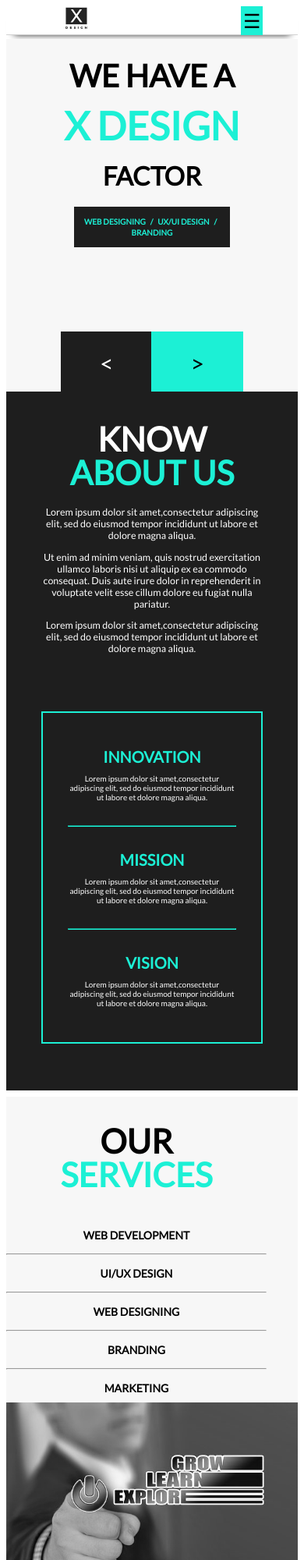
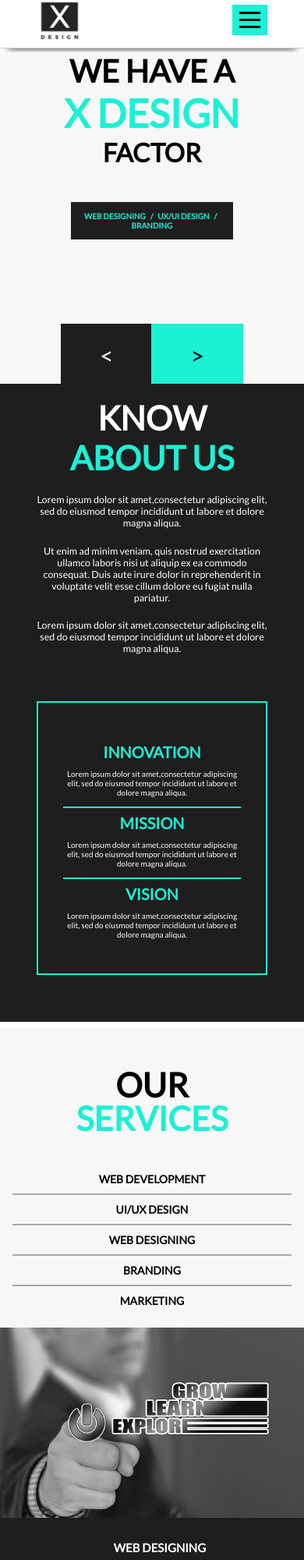
Before and after one commit to anweshadebnath/internet-academy, a plain HTML site: page index.html in a window 390 px wide. Shown: the top 2000 px of the page at 78% size. Drawn offline with Linux system fonts and the light colour scheme.

Commit message:
Changes - feedback vinay, hamburger, reset css

```diff
--- a/index.html
+++ b/index.html
@@ -12,7 +12,11 @@
 <body>
     <nav class="navigation">
         <img class="navigation_logo" src="images/logo.png">
-        <div class="navigation_hamburger"  onclick="myFunction()">&#9776;</div>
+        <div class="navigation_hamburger" onclick="toggleMenu()">
+            <div class="navigation_hamburger-bar"></div>
+            <div class="navigation_hamburger-bar"></div>
+            <div class="navigation_hamburger-bar"></div>
+        </div>
         <div class="navigation_hamburger-links" id="navigation_hamburger-links">
             <a class="navigation_hamburger-link" href="#aboutus">ABOUT US</a>
             <a class="navigation_hamburger-link" href="#service">SERVICE</a>
@@ -57,10 +61,10 @@
         <div class="block3_content2">
             <div class="block3_content2-box1-title">INNOVATION</div>
             <div class="block3_content2-box1-content">Lorem ipsum dolor sit amet,consectetur adipiscing elit, sed do eiusmod tempor incididunt ut labore et dolore magna aliqua.</div>
-            <hr class="separator">
+            <!-- s<hr class="separator"> -->
             <div class="block3_content2-box2-title">MISSION</div>
             <div class="block3_content2-box2-content">Lorem ipsum dolor sit amet,consectetur adipiscing elit, sed do eiusmod tempor incididunt ut labore et dolore magna aliqua.</div>
-            <hr class="separator">
+            <!-- <hr class="separator"> -->
             <div class="block3_content2-box3-title">VISION</div>
             <div class="block3_content2-box3-content">Lorem ipsum dolor sit amet,consectetur adipiscing elit, sed do eiusmod tempor incididunt ut labore et dolore magna aliqua.</div>
         </div>
@@ -70,14 +74,14 @@
             <div class="block4_content1-line1">OUR</div>
             <div class="block4_content1-line2">SERVICES</div>
             <div class="block4_content1-menu-item">WEB DEVELOPMENT</div>
-            <hr>
+            <!-- <hr> -->
             <div class="block4_content1-menu-item">UI/UX DESIGN</div>
-            <hr>
+            <!-- <hr> -->
             <div class="block4_content1-menu-item">WEB DESIGNING</div>
-            <hr>
+            <!-- <hr> -->
             <div class="block4_content1-menu-item">BRANDING</div>
-            <hr>
-            <div class="block4_content1-menu-item">MARKETING</div>
+            <!-- <hr> -->
+            <div class="block4_content1-menu-item-last">MARKETING</div>
         </div>
         <div class="block4_content2">
             <div class="block4_content2-imgbox">
--- a/script.js
+++ b/script.js
@@ -1,4 +1,4 @@
-function myFunction() {
+function toggleMenu() {
     var element = document.getElementById("navigation_hamburger-links");
     element.classList.toggle("navigation_hamburger-toggle");
 }
--- a/styles.css
+++ b/styles.css
@@ -1,11 +1,15 @@
 html {
     font-size: 16px;
+}
+
+* {
+    margin: 0px;
+    padding: 0px;
 }
 
 .navigation_logo {
     height: auto;
     width: 12%;
-    padding-left: 10%;
 }
 
 .navigation_link {
@@ -38,6 +42,14 @@ html {
 
 .navigation_hamburger {
     display: none;
+    margin-top: 2%;
+}
+
+.navigation_hamburger-bar {
+    width: 4vw;
+    height: 3px;
+    margin: 4px;
+    background-color: black;
 }
 
 
@@ -80,7 +92,6 @@ body {
 
 .block2_content {
     text-align: right;
-    line-height: 14px;
 }
 
 .block2_content-line1 {
@@ -97,6 +108,7 @@ body {
 .block2_content-line3 {
     font-size: 4.3rem;
     font-weight: bolder;
+    margin-bottom: 12%;
 }
 
 .block2_content-line4 {
@@ -146,14 +158,12 @@ body {
     font-size: 4.3rem;
     font-weight: bolder;
     color: white;
-    line-height: 0;
 }
 
 .block3_content1-line2 {
     font-size: 4.3rem;
     font-weight: bolder;
     color: #1cf0d5;
-    line-height: 0;
 }
 
 .block3_content1-line3,
@@ -162,6 +172,7 @@ body {
     color: white;
     font-size: 1.25rem;
     margin-right: 55px;
+    margin-top: 7%;
 }
 
 .block3_content2 {
@@ -178,17 +189,18 @@ body {
     font-size: 2rem;
     font-weight: bolder;
     margin-bottom: 10px;
+    margin-top: 7px;
 }
 
 .block3_content2-box1-content,
-.block3_content2-box2-content,
+.block3_content2-box2-content {
+    color: white;
+    border-bottom: solid 2px #1cf0d5;
+    padding-bottom: 12px;
+}
+
 .block3_content2-box3-content {
     color: white;
-}
-
-.separator {
-    border-color: #1cf0d5;
-    margin: 30px 0;
 }
 
 .block4 {
@@ -233,6 +245,13 @@ body {
 }
 
 .block4_content1-menu-item {
+    font-size: 1.4rem;
+    font-weight: bolder;
+    padding: 10px;
+    border-bottom: solid 2px darkgrey;
+}
+
+.block4_content1-menu-item-last {
     font-size: 1.4rem;
     font-weight: bolder;
     padding: 10px;
@@ -370,7 +389,7 @@ body {
 .block5_aside {
     display: flex;
     position: absolute;
-    right: 125px;
+    right: 149px;
     top: 122px;
 }
 
@@ -411,7 +430,7 @@ body {
 .block6_aside {
     display: flex;
     position: absolute;
-    right: 125px;
+    right: 155px;
     top: 122px;
 }
 
@@ -584,7 +603,7 @@ body {
 
 .footer {
     background-color: #171717;
-    padding: 1% 12% 1% 12%;
+    padding: 2% 12% 2% 12%;
     display: flex;
     flex-wrap: wrap;
     justify-content: space-between;
@@ -619,6 +638,7 @@ body {
 }
 
 
+
 /* Extra large devices (large laptops and desktops, 1200px and up) */
 
 @media only screen and (min-width: 1200px) {
@@ -628,12 +648,14 @@ body {
 }
 
 
+
 /* Large devices (laptops/desktops, 1200px and down) */
 
 @media only screen and (max-width: 1200px) {
     html {
         font-size: 15px;
     }
+
     .block2 {
         padding-left: 3%;
     }
@@ -650,21 +672,29 @@ body {
     .block2 {
         padding-right: 3%;
     }
+
     .block2_img img {
         width: 121%;
     }
+
     .block2_button1,
     .block2_button2 {
         font-size: 3rem;
     }
+    .block5_aside {
+        display: none;
+    }
+
     .block6 {
         padding-left: 0px;
         padding-right: 0px;
     }
+
     .block6_line1,
     .block6_line2 {
         text-align: center;
     }
+
     .block6_aside {
         display: none;
     }
@@ -678,6 +708,7 @@ body {
     .navigation_links {
         display: none;
     }
+
     .navigation_hamburger {
         float: right;
         display: block;
@@ -693,15 +724,19 @@ body {
     .block2 {
         text-align: center;
     }
+
     .block2_content {
         text-align: -webkit-center;
     }
+
     .block2_content-line1 {
         font-size: 3.3rem;
     }
+
     .block2_content-line2 {
         font-size: 4rem;
     }
+
     .block2_content-line3 {
         font-size: 3.3rem;
     }
@@ -714,6 +749,7 @@ body {
         flex-direction: column;
         text-align: center;
     }
+
     .block3_content1-line3,
     .block3_content1-line4,
     .block3_content1-line5 {
@@ -721,9 +757,12 @@ body {
     }
 
     .block4 {
-        text-align: center;
+        text-align: -webkit-center;
         padding-right: 0px;
         padding-left: 0px;
+    }
+    .block4_content1 {
+        padding: 4%
     }
 
 
@@ -731,16 +770,29 @@ body {
         margin: 1%;
     }
 
+    .block5_line1,
+    .block5_line2 {
+        text-align: center;
+    }
+    .block5_img-box-left {
+        height: 260px;
+    }
+    .block5_img-box-left-txt {
+        font-size: 1rem;
+    }
+
 
     .block6_image-box {
         display: block;
     }
+
     .block6_img-box-left {
         text-align: center;
         width: 51%;
         margin: auto;
         margin-bottom: 12%;
     }
+
     .block7 {
         display: block;
         padding-left: 0px;
@@ -750,20 +802,33 @@ body {
     .block7_right {
         width: 60%;
     }
+
     .block7_left {
         width: 100%;
         margin-top: 0;
+        padding-top: 10%;
     }
+
     .footer {
-        padding-right: 18%;
+        display: block;
+        text-align: -webkit-center;
+    }
+    .footer_icons {
+        padding-top: 5%;
     }
 }
-
 
 /* Extra small devices (phones, 600px and down) */
 
 @media only screen and (max-width: 600px) {
 
+    .navigation_logo {
+        width: 15%;
+    }
+    .navigation_hamburger-bar {
+        margin: 6px;
+        width: 6vw;
+    }
 
     .block2_img {
         display: none;
@@ -777,38 +842,47 @@ body {
     .block4 {
         flex-direction: column;
     }
+
     .block4_content3-box {
         margin: 7%;
+        width: 45%
     }
+
     .block4_content3 {
         flex-direction: column;
         align-items: center;
     }
+
     .block4_content3-num {
         top: 0px;
         left: -95px;
     }
+
+
     .block4_content3-box:nth-child(3)>.block4_content3-num {
         left: -45px;
     }
-    .block5_aside {
-        display: none;
-    }
+
+
     .block5_img-box-left-txt {
         font-size: 1rem;
     }
+
     .block7_left-line1,
     .block7_left-line2 {
         display: inline;
         font-size: 3rem;
     }
+
     .block7_left-line2:before {
         content: "\00a0 ";
     }
+
     .footer_icons {
         width: 30%;
     }
 }
+
 
 /* Extra Extra small devices (phones, 414px and down) */
 
@@ -816,6 +890,13 @@ body {
     html {
         font-size: 10px;
     }
+    .navigation_logo {
+        width: 20%;
+    }
+    .navigation_hamburger-bar {
+        width: 7vw;
+    }
+
 
     .block2_content-line1 {
         font-size: 4rem;
@@ -833,13 +914,23 @@ body {
     .block4_content3-num {
         left: -65px;
     }
+
     .block4_content3-box:nth-child(3)>.block4_content3-num {
         left: -30px;
     }
+    .block5_img-box-left {
+        height: 199px;
+    }
+    .block5_img-box-left-txt {
+        font-size: 1rem;
+        padding-top: 1%;
+    }
+
     .footer {
         padding-top: 10px;
         padding-bottom: 10px;
     }
+
     .footer_icons {
         width: 45%;
     }
```
